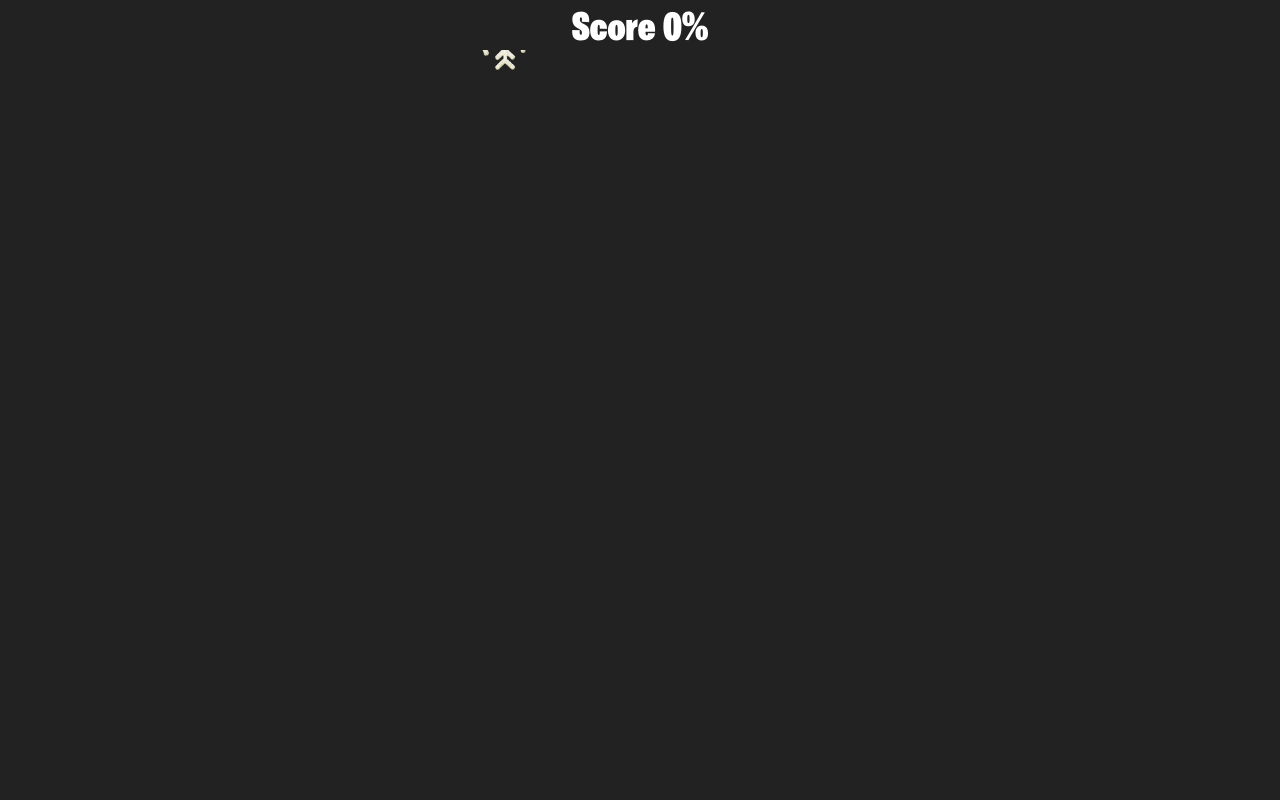
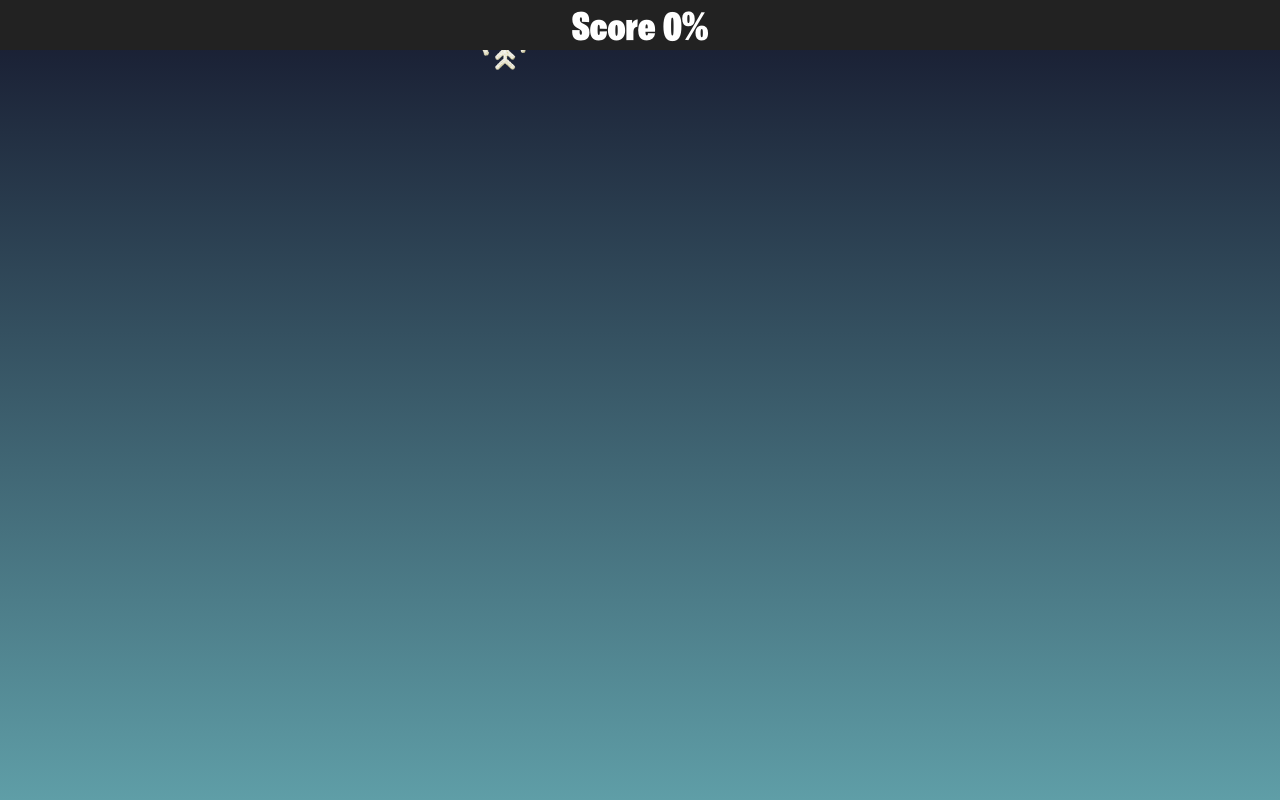
Before and after one commit to artandrey/find-the-dog, a plain HTML site: page bubbles-demo/index.html in a window 1280 px wide. Drawn offline with Linux system fonts and the light colour scheme; animation ran at ten frames a second.

Commit message:
update gradient in bubble game

```diff
--- a/bubbles-demo/index.js
+++ b/bubbles-demo/index.js
@@ -95,8 +95,12 @@ class Text {
         console.log(this);
     }
 }
+const gradient = ctx.createLinearGradient(0, 0, 0, canvas.height);
+gradient.addColorStop(0, "#16192e");
+gradient.addColorStop(1, "#5f9ea7")
 const render = function() {
-    ctx.fillStyle = "#222222";
+    ctx.fillStyle = gradient;
+    ctx.textAlign = 'center';
     ctx.fillRect(0,0,canvas.width, canvas.height);
     bubblesArray.forEach(el => {
         ctx.drawImage(images[el.imageName], el.x - el.deformation.x, el.y - el.deformation.y, el.size + el.deformation.x, el.size + el.deformation.y);
@@ -236,7 +240,7 @@ const start = async function() {
         // });
     // }, 1000/FPS);
     setInterval(()=> {
-        if(!Math.floor(mathRandom(0, 3))) {
+        if(!Math.floor(mathRandom(0, 3)) && bubblesArray.length < 6) {
             bubblesArray.push(new Bubble({}));
         }
         if (!!!bubblesArray.length) {
--- a/bubbles-demo/styles.css
+++ b/bubbles-demo/styles.css
@@ -5,6 +5,7 @@
 #game-box {
     width: 100%;
     height: 100vh;
+    color: #5f9ea7;
 }
 @font-face {
     font-family: 'Game-font';
--- a/wheel-demo/index.js
+++ b/wheel-demo/index.js
@@ -53,7 +53,7 @@ form.addEventListener('submit' ,event => {
             const animationInterval = setInterval(()=> {
                 angle+=speed;
                 if (speed < 0.5 && angle <= 360) {
-                    if(angle > optionAngle - 10) {
+                    if(angle > optionAngle - 5) {
                         speed -=0.01;
                     }
                     if(angle > optionAngle) {
```
